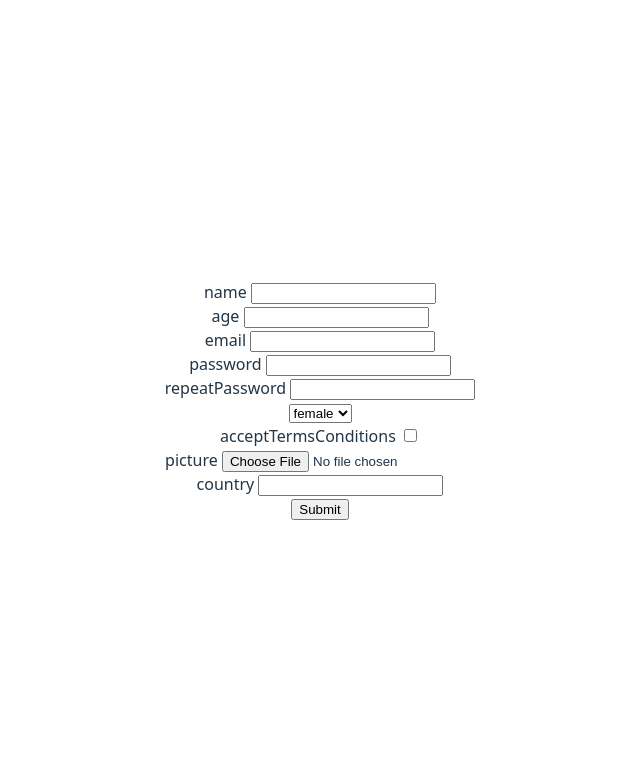
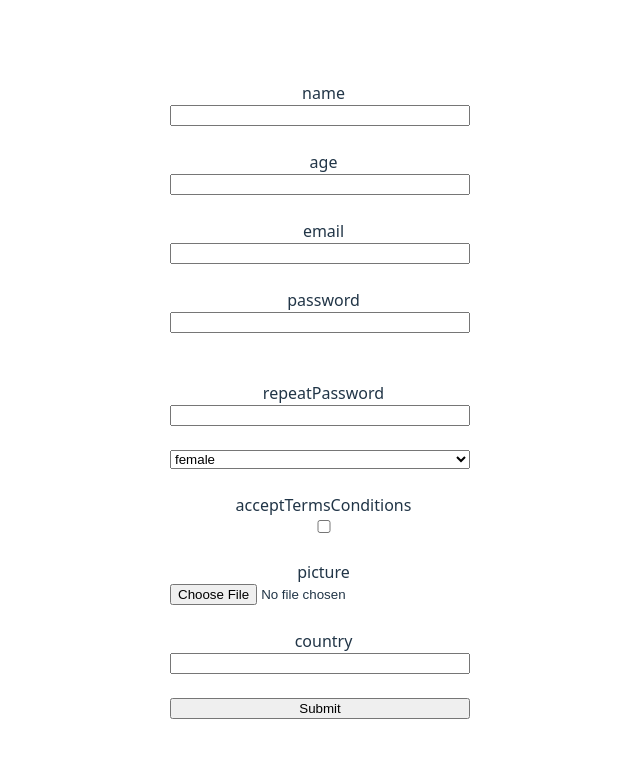
Before and after one commit to TimofeyNaryshkin/REACT2025Q1, a React (Vite) app in the folder rs-react-app/: page /uncontrolled-form in a window 1280 px wide. Shown: the top 758 px of the page, without its empty margins (320-960 px from the left). Built offline with nearby package versions, Linux system fonts and the light colour scheme.

Commit message:
style: add styles

```diff
--- a/rs-react-app/src/App.css
+++ b/rs-react-app/src/App.css
@@ -1,3 +1,7 @@
+* {
+  box-sizing: border-box;
+}
+
 #root {
   max-width: 1280px;
   margin: 0 auto;
@@ -6,20 +10,19 @@
 }
 
 .cards-container {
-  display: grid;
+  display: flex;
   gap: 10px;
-  grid-template-columns: repeat(5, 1fr);
-  grid-template-rows: auto;
+  flex-wrap: wrap;
 }
 
 .card {
   max-width: 150px;
-  border: 1px solid transparent;
+  border: 1px solid #646cff;
   border-radius: 8px;
 }
 
 .card_new {
-  border-color: #646cff;
+  border-color: lightcoral;
 }
 
 .card__picture {
@@ -27,3 +30,22 @@
   max-height: 50px;
   overflow: hidden;
 }
+
+form {
+  display: grid;
+  max-width: 300px;
+  text-align: center;
+}
+
+select,
+input {
+  width: 300px;
+}
+
+label {
+  display: grid;
+}
+
+p {
+  min-height: 24px;
+}
--- a/rs-react-app/src/components/Navigation/Navigation.module.css
+++ b/rs-react-app/src/components/Navigation/Navigation.module.css
@@ -1,4 +1,6 @@
 .nav {
+  position: fixed;
+  top: 10px;
   display: flex;
   gap: 10px;
 }
--- a/rs-react-app/src/components/PasswordStrengthMetter/PasswordStrengthMetter.tsx
+++ b/rs-react-app/src/components/PasswordStrengthMetter/PasswordStrengthMetter.tsx
@@ -9,7 +9,9 @@ const PasswordStrengthMetter: FC<PasswordStrengthMetterProps> = ({
 }) => {
   const colors = ['#e74c3c', '#e67e22', '#f1c40f', '#2ecc71', '#27ae60'];
   return (
-    <p style={{ color: colors[strength] }}>Password srength: {strength}</p>
+    <p style={{ color: colors[strength] }}>
+      {strength ? `Password srength: ${strength}` : ''}
+    </p>
   );
 };
 
--- a/rs-react-app/src/components/ReactHookForm.tsx
+++ b/rs-react-app/src/components/ReactHookForm.tsx
@@ -59,9 +59,7 @@ const ReactHookForm: FC = () => {
         error={errors.password?.message}
         register={register('password')}
       />
-      {password && (
-        <PasswordStrengthMetter strength={calcPasswordStrength(password)} />
-      )}
+      <PasswordStrengthMetter strength={calcPasswordStrength(password)} />
       <FormField
         name="repeatPassword"
         type="password"
@@ -91,7 +89,7 @@ const ReactHookForm: FC = () => {
         error={errors.country?.message}
         register={register('country')}
       />
-      <input type="submit" disabled={!isValid} />
+      <input type="submit" disabled={!isValid} value="Submit" />
     </form>
   );
 };
--- a/rs-react-app/src/components/UncontrolledForm.tsx
+++ b/rs-react-app/src/components/UncontrolledForm.tsx
@@ -72,9 +72,7 @@ const UncontrolledForm: FC = () => {
         type="password"
         error={errors?.password}
       />
-      {password && (
-        <PasswordStrengthMetter strength={calcPasswordStrength(password)} />
-      )}
+      <PasswordStrengthMetter strength={calcPasswordStrength(password)} />
       <FormField
         name="repeatPassword"
         type="password"
@@ -93,7 +91,7 @@ const UncontrolledForm: FC = () => {
         error={errors.picture}
       />
       <FormField name="country" list="countries" error={errors.country} />
-      <input type="submit" />
+      <input type="submit" value="Submit" />
     </form>
   );
 };
```
